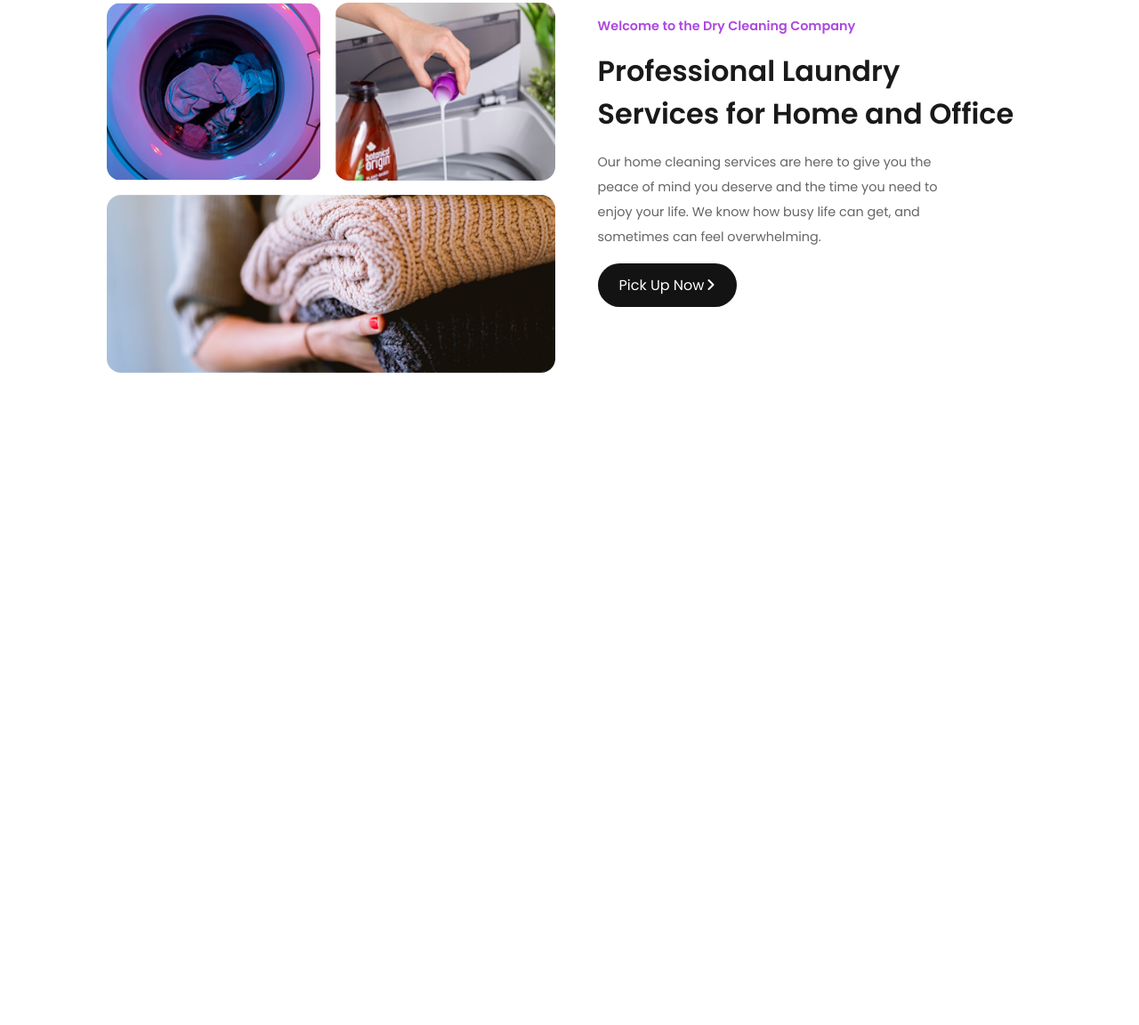
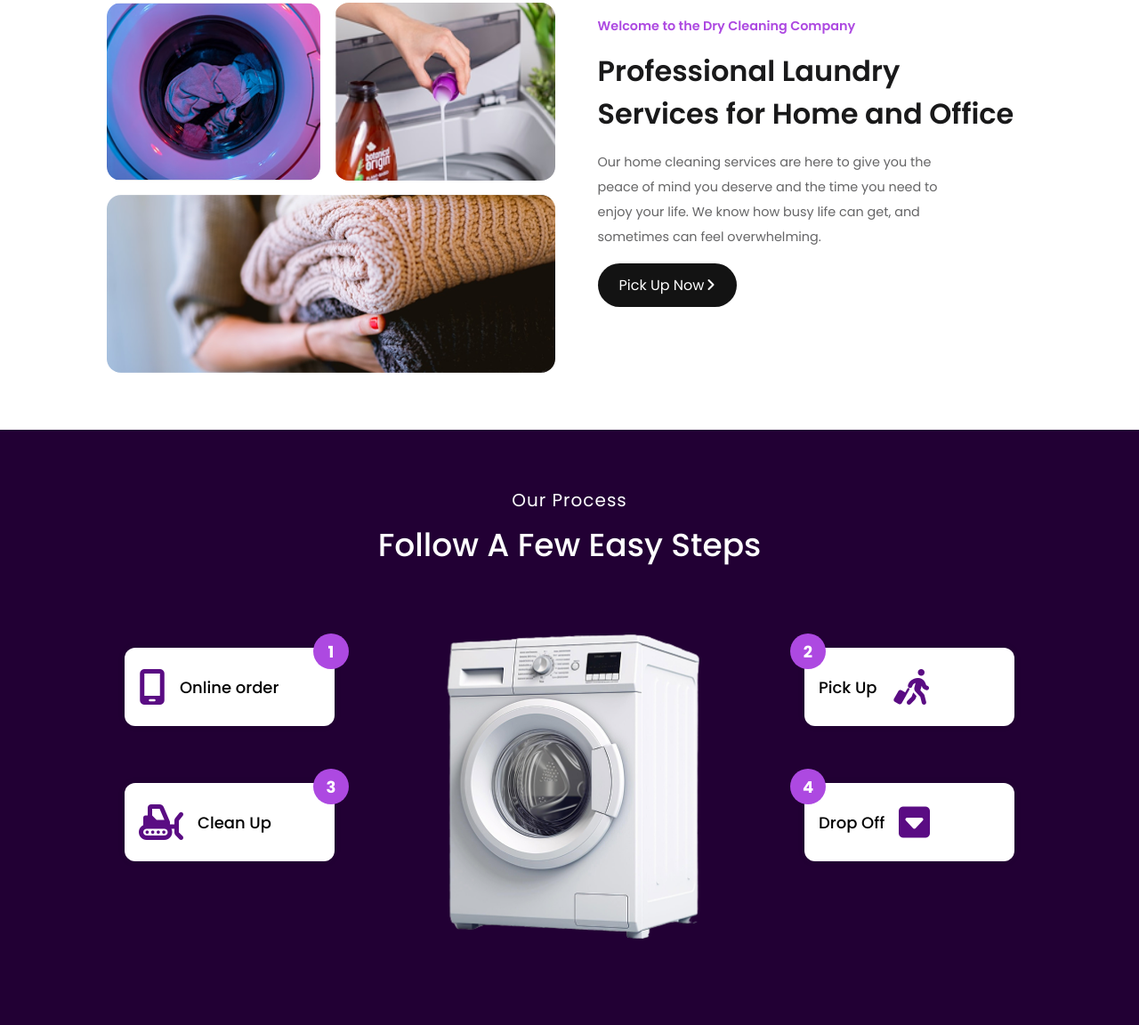
Before and after one commit to Clement-FSD-J/NBK-Quick-Wash, a plain HTML site: page pages/about.html in a window 1280 px wide. Shown: the part 523-1675 px from the top of the page at 89% size. Before the commit the page ends 1031 px from the top, so only its background shows below. Drawn offline with Linux system fonts and the light colour scheme.

Commit message:
About Us - Out Process - 1024 Completed

```diff
--- a/css/about.css
+++ b/css/about.css
@@ -998,4 +998,144 @@ nav {
           font-size: 1rem;
         }
 
+        /* our-process  */
+        /* Main process container */
+        .our-process {
+            width: 100vw;
+            padding: 4rem 0;
+            overflow: hidden;
+            font-family: 'Plus Jakarta Sans', sans-serif;
+            display: flex;
+            flex-direction: column;
+            background-color: #220034;
+            align-items: center;
+            position: relative;
+          }
+
+          .our-process p {
+            color: #FFFFFF;
+            font-size: 1.25rem;
+            font-weight: 400;
+            letter-spacing: 0.0625rem;
+            margin-bottom: 0.5rem;
+          }
+
+          .our-process h1 {
+            font-size: 2.25rem;
+            color: #FFFFFF;
+            margin-bottom: 2rem;
+            font-weight: 500;
+          }
+
+          /* Image and layout wrapper */
+          .image-wrapper {
+            position: relative;
+            width: 100%;
+            margin: 13rem 0;
+          }
+
+          .image-wrapper img {
+            width: 25rem;
+            height: 25rem;
+            display: block;
+            z-index: 1;
+          }
+
+          /* Flex layout around center image */
+          .our-mid {
+            position: absolute;
+            top: 75%;
+            left: 50%;
+            transform: translate(-50%, -50%);
+            width: 100%;
+            max-width: 1000px;
+            display: flex;
+            justify-content: space-between;
+            gap: 4rem;
+            z-index: 2;
+          }
+
+          /* Side columns */
+          .our-mid-left,
+          .our-mid-right {
+            flex: 1;
+            display: flex;
+            flex-direction: column;
+            gap: 4rem;
+            margin-top: 3rem;
+          }
+
+          /* Shared card style for left and right */
+          .mid-left-1,
+          .mid-left-3,
+          .mid-right-2,
+          .mid-right-4 {
+            background-color: #FFFFFF;
+            border-radius: 0.75rem;
+            padding: 1.5rem 1rem;
+            position: relative;
+            display: flex;
+            align-items: center;
+            gap: 1rem;
+            box-shadow: 0 0 8px rgba(0, 0, 0, 0.08);
+          }
+
+          /* Icons */
+          .mid-left-1 i,
+          .mid-left-3 i,
+          .mid-right-2 i,
+          .mid-right-4 i {
+            font-size: 2.5rem;
+            color: #5A0C83;
+            margin: 0;
+          }
+
+          /* For right cards: ensure text is on the left, icon on the right */
+          .mid-right-2 span,
+          .mid-right-4 span {
+            order: 1;
+          }
+
+          .mid-right-2 i,
+          .mid-right-4 i {
+            order: 2;
+          }
+
+          /* Labels */
+          .Online,
+          .cleanup,
+          .pickup,
+          .Dropoff {
+            font-size: 1.125rem;
+            font-weight: 500;
+            color: #000000;
+          }
+
+          /* Number badges */
+          .num1, .num2, .num3, .num4 {
+            width: 2.5rem;
+            height: 2.5rem;
+            background-color: #AD49E1;
+            color: #FFFFFF;
+            border-radius: 50%;
+            font-size: 1.125rem;
+            font-weight: 700;
+            display: flex;
+            justify-content: center;
+            align-items: center;
+            position: absolute;
+            z-index: 5;
+          }
+
+          /* Number positions */
+          .num1, .num3 {
+            right: -1rem;
+            top: -1rem;
+          }
+
+          .num2, .num4 {
+            left: -1rem;
+            top: -1rem;
+          }
+
 }
--- a/pages/about.html
+++ b/pages/about.html
@@ -67,42 +67,42 @@
        </div>
 
        <!-- Our Process -->
-     <!-- <div class="our-process" id="our-process">
+     <div class="our-process" id="our-process">
         <p>Our Process</p>
-        <h1>Big Laundry. Big Benefits.</h1>
+        <h1>Follow A Few Easy Steps</h1>
 
         <div class="image-wrapper">
-          <img src="./images/our-process-bg.png" alt="">
           <div class="our-mid">
             <div class="our-mid-left">
               <div class="mid-left-1">
-                <i class="fa-solid fa-mobile-screen" style="color: #AD49E1;"></i>
+                <i class="fa-solid fa-mobile-screen" style="color: #5A0C83;"></i>
                 <span class="Online">Online order</span>
+                <span class="num1">1</span>
               </div>
               <div class="mid-left-3">
-                <i class="fa-solid fa-snowplow" style="color: #AD49E1;"></i>
+                <i class="fa-solid fa-snowplow" style="color: #5A0C83;"></i>
                 <span class="cleanup">Clean Up</span>
+                <span class="num3">3</span>
               </div>
             </div>
+            <img src="../images/About-page/about-our-process-bg.png" alt="">
             <div class="our-mid-right">
               <div class="mid-right-2">
-                <i class="fa-solid fa-person-walking-luggage" style="color: #AD49E1;"></i>
+                <span class="num2">2</span>
+                <i class="fa-solid fa-person-walking-luggage" style="color: #5A0C83;"></i>
                 <span class="pickup">Pick Up</span>
               </div>
               <div class="mid-right-4">
-                <i class="fa-solid fa-square-caret-down" style="color: #AD49E1;"></i>
+                <span class="num4">4</span>
+                <i class="fa-solid fa-square-caret-down" style="color: #5A0C83;"></i>
                 <span class="Dropoff">Drop Off</span>
               </div>
             </div>
           </div>
 
           <!-- Steps -->
-          <span class="num1">1</span>
-          <span class="num3">3</span>
-          <span class="num2">2</span>
-          <span class="num4">4</span>
         </div>
-      </div> -->
+      </div>
 
 
       <script src="../js/script.js"></script>
```
Also changed, not shown: images/About-page/about-our-process-bg.png (added).
